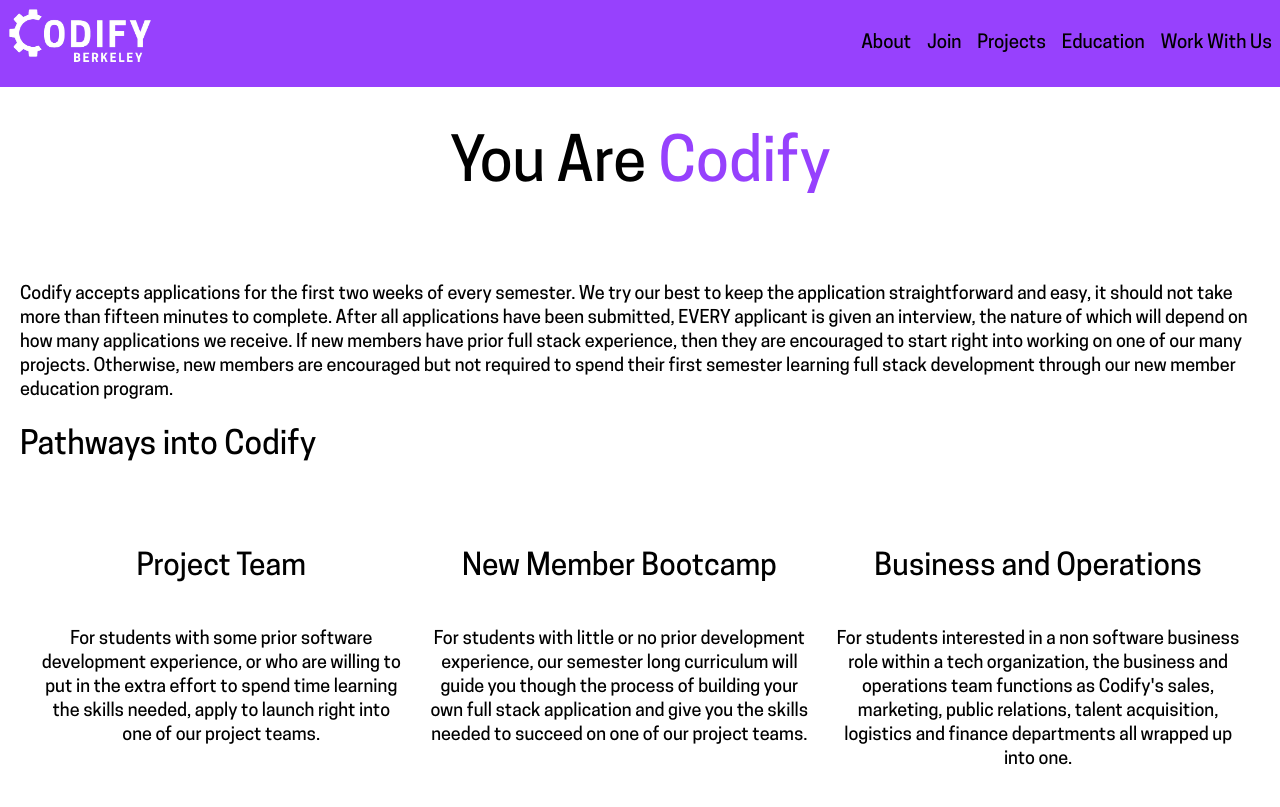
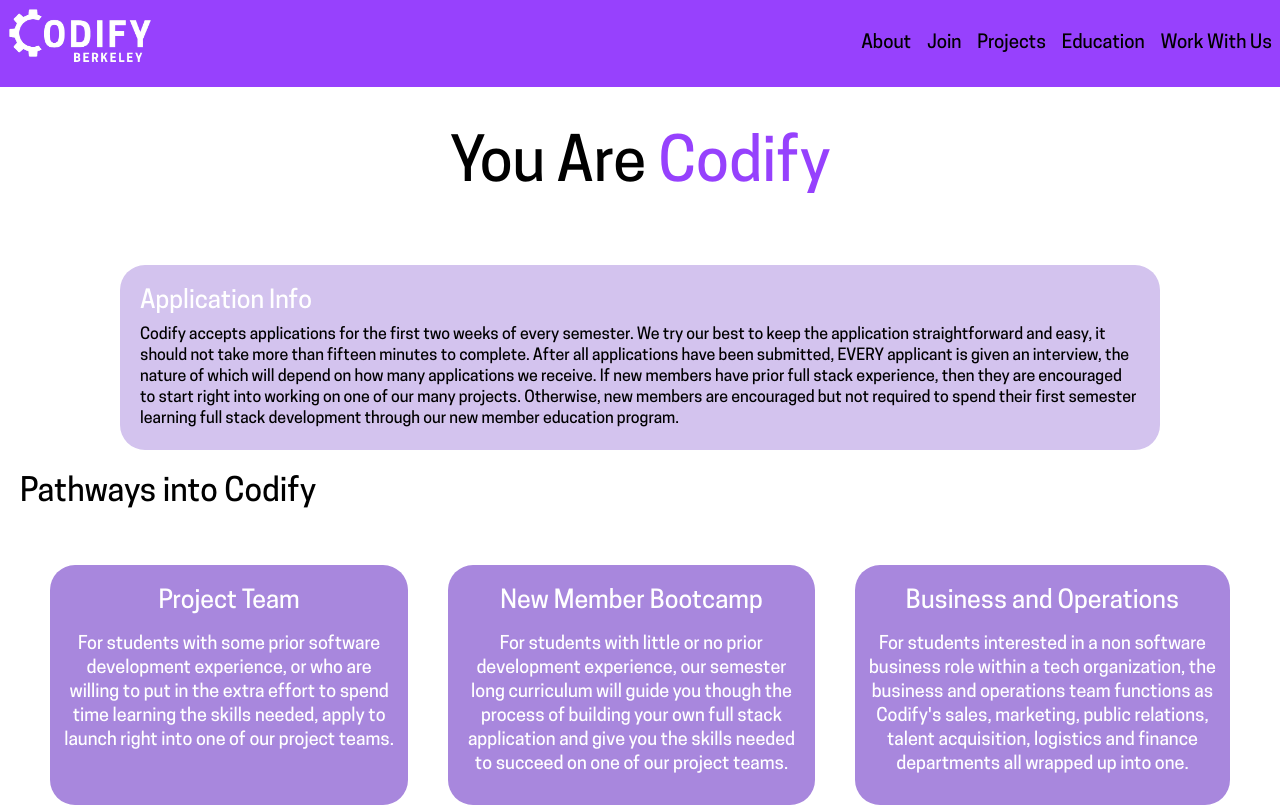
Before and after one commit to Codify-Club-Berkeley/Website, a React (Create React App) app: page /Join in a window 1280 px wide. Shown: the top 807 px of the page. Built offline with nearby package versions, Linux system fonts and the light colour scheme.

Commit message:
made basic layout changes to Join page according to Figma design

```diff
--- a/src/pages/Join.css
+++ b/src/pages/Join.css
@@ -9,7 +9,11 @@
   padding: 10px;
 }
 .grid-item {
+  color: white;
   text-align: center;
+  border-radius: 25px;
+  background-color: #a887dd;
+  margin: 20px;
 }
 .carousel-container {
   background-color: aqua;
@@ -21,3 +25,28 @@
   height: 100px;
   background-color: red;
 }
+
+.application-info {
+  background-color: #d3c3ee;
+  padding: 20px;
+  margin-left: 100px;
+  margin-right: 100px;
+  border-radius: 25px;
+}
+
+.app-info-title {
+  color: white;
+  font-size: 25px;
+  font-weight: bold;
+  height: 40px;
+
+}
+
+.pathway-title {
+  color: white;
+  font-size: 25px;
+  font-weight: bold;
+  height: 30px;
+  margin-top: 10px;
+
+}
--- a/src/pages/Join.js
+++ b/src/pages/Join.js
@@ -15,7 +15,11 @@
         </h1>
       </div>
       <div className="body">
-        <p>
+        <div className="application-info">
+          <div className="app-info-title">
+            Application Info
+          </div>
+          <div>
             Codify accepts applications for the first two weeks of every semester.
             We try our best to keep the application straightforward and easy, it
             should not take more than fifteen minutes to complete. After all
@@ -26,7 +30,9 @@
             projects. Otherwise, new members are encouraged but not required to
             spend their first semester learning full stack development through our
             new member education program.
-        </p>
+          </div>
+
+        </div>
 
         {/*
         <div className="header">
@@ -96,7 +102,7 @@
         <h1>Pathways into Codify</h1>
         <div class="grid-container">
           <div class="grid-item">
-            <h4>Project Team</h4>
+            <div className="pathway-title">Project Team</div>
             <p>
               For students with some prior software development experience, or
               who are willing to put in the extra effort to spend time learning
@@ -105,7 +111,7 @@
             </p>
           </div>
           <div class="grid-item">
-            <h4>New Member Bootcamp</h4>
+            <div className="pathway-title">New Member Bootcamp</div>
             <p>
               For students with little or no prior development experience, our
               semester long curriculum will guide you though the process of
@@ -114,7 +120,7 @@
             </p>
           </div>
           <div class="grid-item">
-            <h4>Business and Operations</h4>
+            <div className="pathway-title">Business and Operations</div>
             <p>
               For students interested in a non software business role within a
               tech organization, the business and operations team functions as
```
Also changed, not shown: src/navigation/Navbar.css (line endings or trailing spaces). Lines whose indentation alone changed are shown as unchanged.
